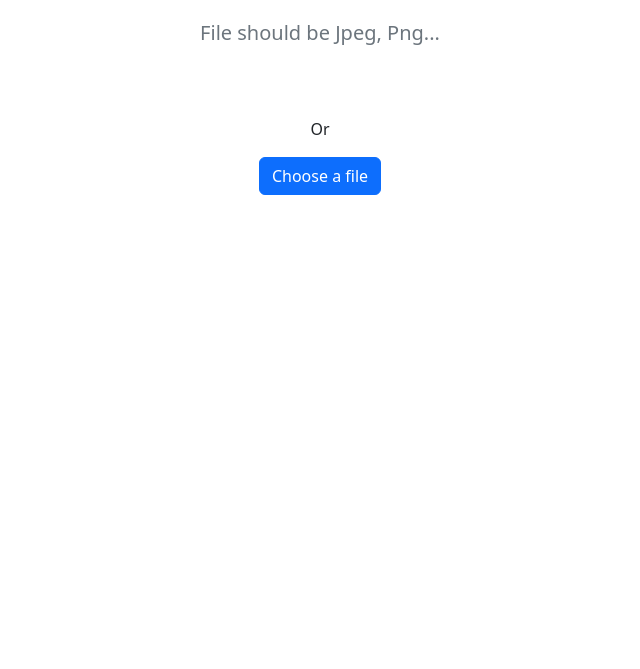
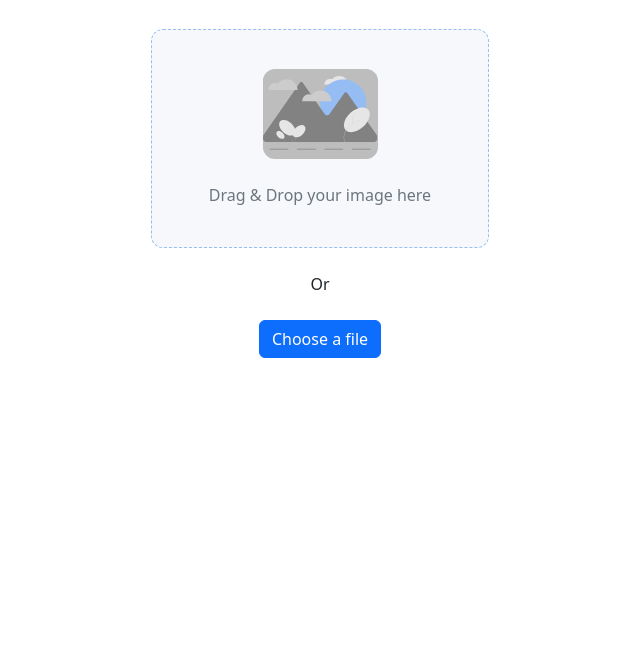
Before and after one commit to jayb989898/-image-uploader, a plain HTML site: page client/index.html in a window 1280 px wide. Shown: the part 131-800 px from the top of the page, without its empty margins (320-960 px from the left). Drawn offline with nearby package versions, Linux system fonts and the light colour scheme.

Commit message:
client update

```diff
--- a/client/index.html
+++ b/client/index.html
@@ -10,24 +10,27 @@
   </head>
   <body>
     <div class="conatiner-fluid text-center">
-      <div class="row text-center mt-5">
+      <div class="row text-center mt-4">
         <h1>Upload your image</h1>
       </div>
-      <div class="row text-secondary mt-5">
+      <div class="row text-secondary mt-4">
         <h5>File should be Jpeg, Png...</h5>
       </div>
-      <div class="row mt-5">
-        <div class="col-6">
-
+      <div class="row justify-content-center mt-4">
+        <div class="col-6 d-flex justify-content-center">
+          <div class="drop-area">
+            <img class="imgArea" src="image.svg" alt=none/>
+            <span class="text-secondary mt-4">Drag & Drop your image here</span>
+          </div>
         </div>
       </div>
-      <div class="row mt-3">
+      <div class="row mt-4">
         <span>Or</span>
       </div>
-      <div class="row justify-content-center mt-3">
+      <div class="row justify-content-center mt-4">
         <div class="col-2">
           <button type="button" class="btn btn-primary" onclick="selectFile()">Choose a file</button>
-          <input type="file" accept="image/*" id="my_image">
+          <input type="file" accept="image/*" class="inputImage">
         </div>
       </div>
     </div>
--- a/client/script.js
+++ b/client/script.js
@@ -1,3 +1,5 @@
 function selectFile() {
     document.getElementById('my_image').click();
 };
+
+const dropArea = document.querySelector(".drop-area");
--- a/client/style.css
+++ b/client/style.css
@@ -1,3 +1,20 @@
-#my_image {
+.inputImage {
     display: none;
 }
+
+.drop-area {
+    height: 218.90283203125px;
+    width: 338px;
+    border-radius: 12px;
+    background: #F6F8FB;
+    border: 1px dashed #97BEF4;
+    display: flex;
+    justify-content: center;
+    align-items: center;
+    flex-direction: column;
+}
+
+.imgArea {
+    background: #BDBDBD;
+    border-radius: 12px;
+}
```
